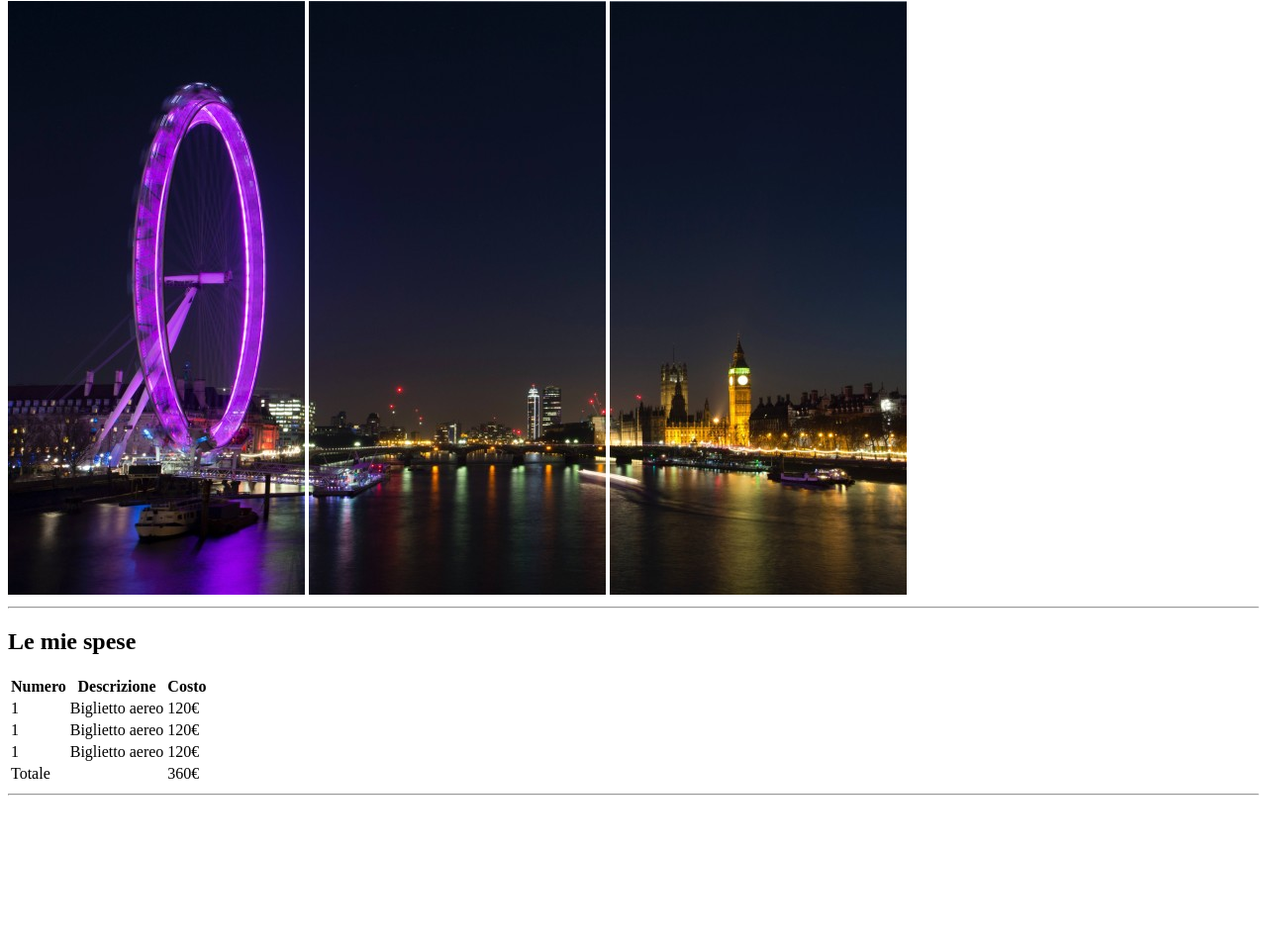
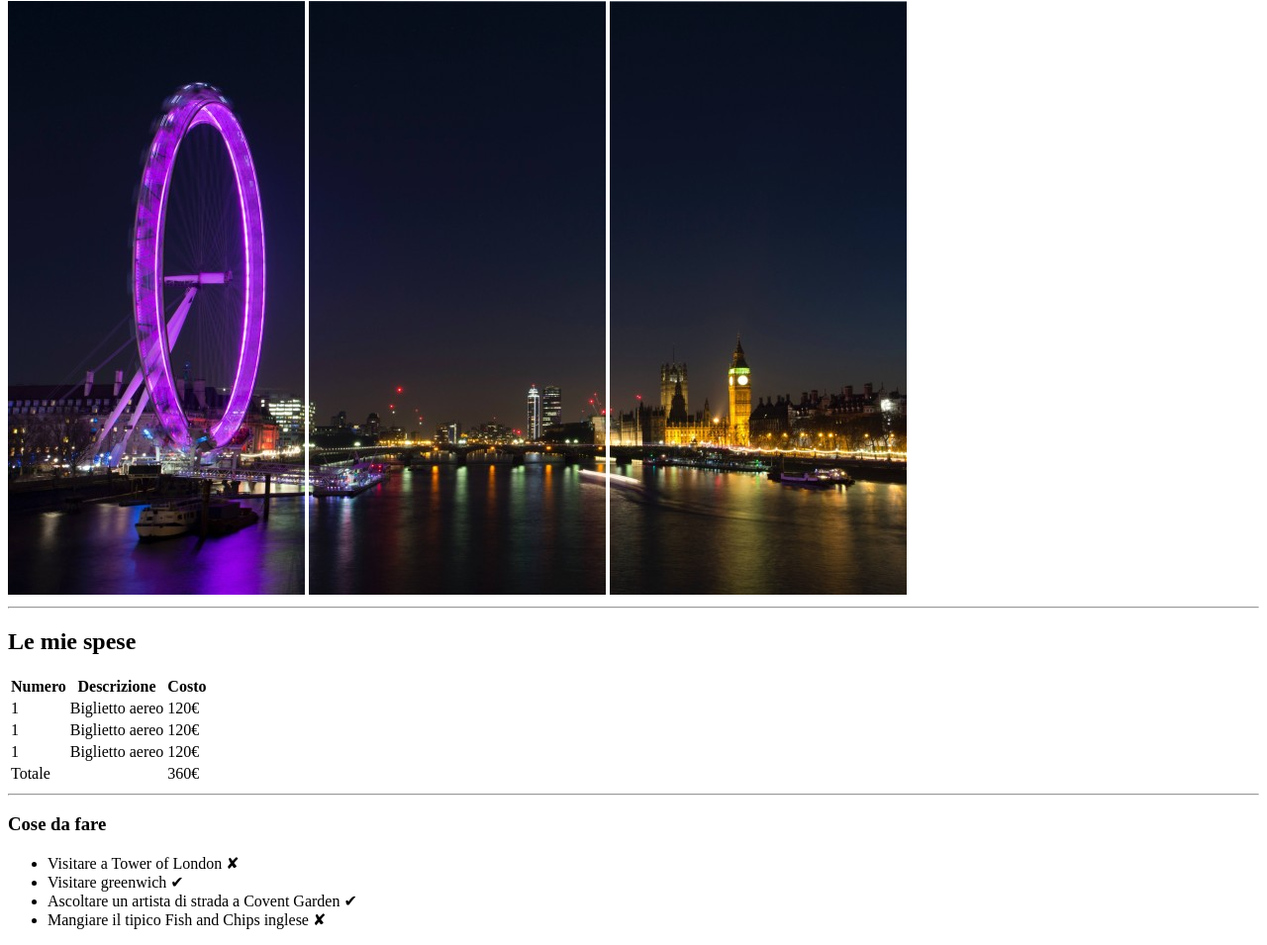
Before and after one commit to SimonCook99/html-london-trip, a plain HTML site: page index.html in a window 1280 px wide. Shown: the part 79-1034 px from the top of the page at 99% size. Before the commit the page ends 891 px from the top, so only its background shows below. Drawn offline with Linux system fonts and the light colour scheme.

Commit message:
Aggiunta sezione delle cose da fare

```diff
--- a/index.html
+++ b/index.html
@@ -56,7 +56,20 @@
         </section>
         <!--Fine sezione delle spese-->
 
+        <!--Inizio sezione delle cose da fare-->
+        <section>
 
+            <h3>Cose da fare</h3>
+
+            <ul>
+                <li>Visitare a Tower of London &#10008;</li>
+                <li>Visitare greenwich &#10004;</li>
+                <li>Ascoltare un artista di strada a Covent Garden &#10004;</li>
+                <li>Mangiare il tipico Fish and Chips inglese &#10008;</li>
+            </ul>
+        </section>
+        <!--Fine sezione delle cose da fare-->
     </main>
+
 </body>
 </html>
```
